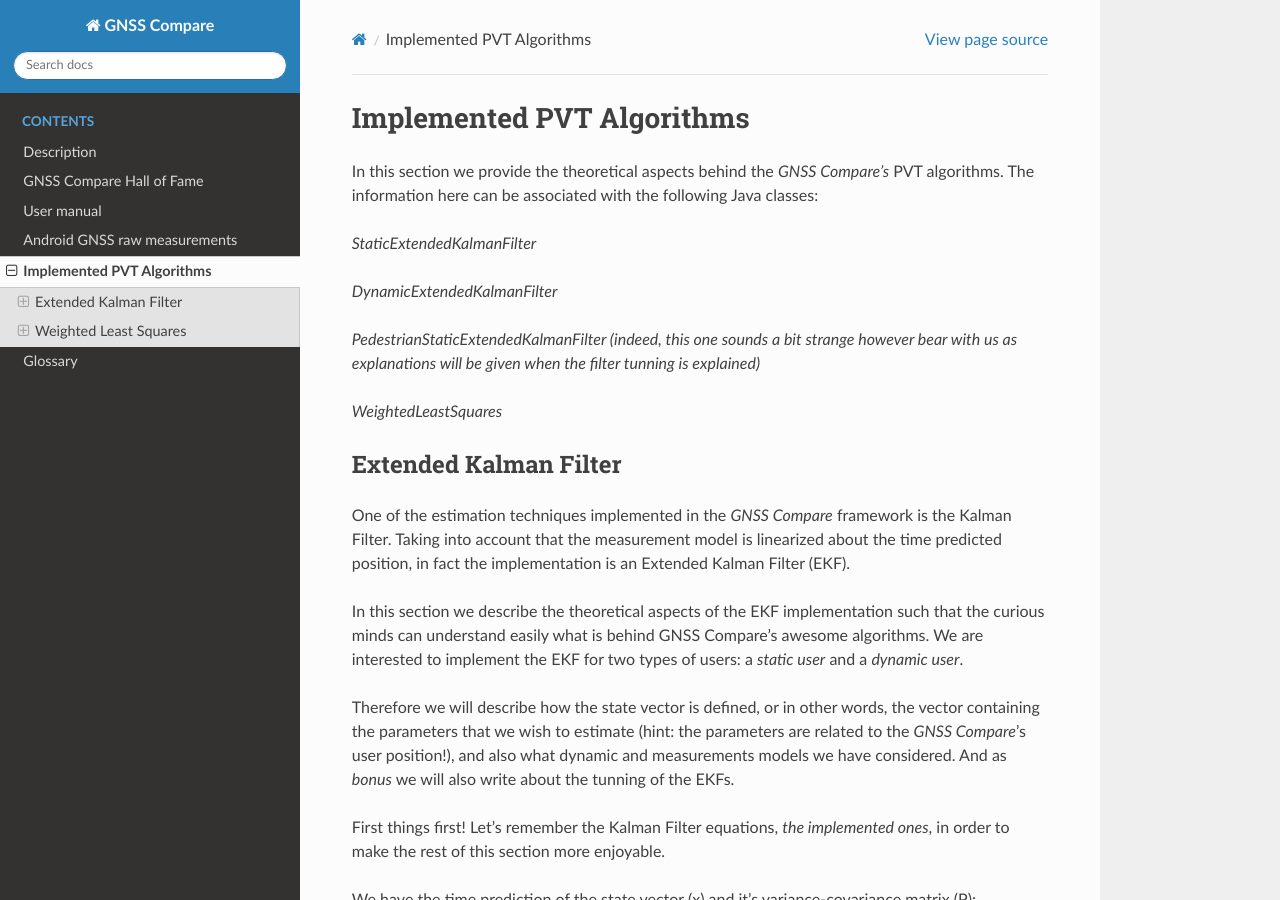
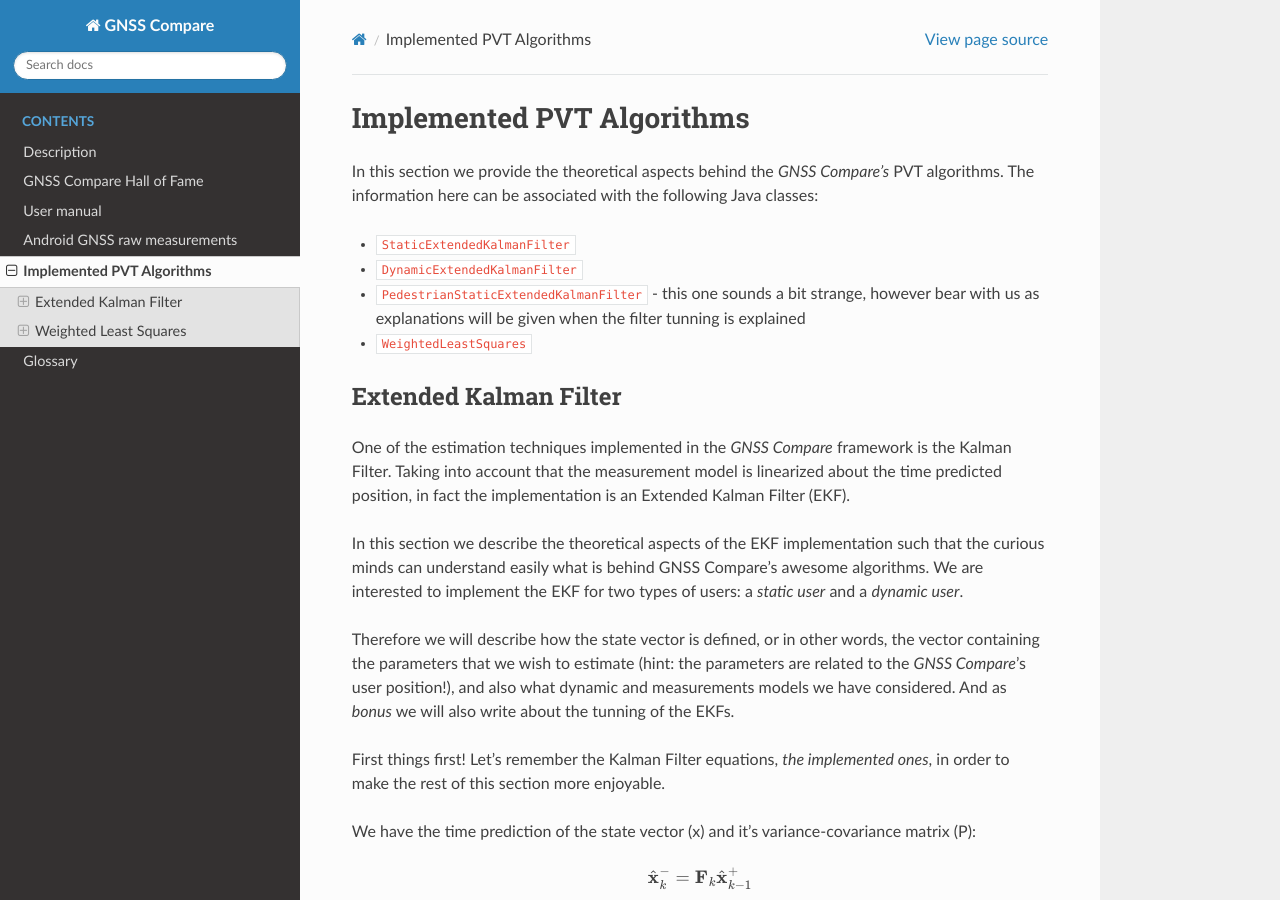
Before and after one commit to TheGalfins/GNSS_Compare, a Sphinx documentation site: the page built from docs/implemented_algorithms.rst, in a window 1280 px wide and 900 px high. Built offline with Sphinx 7.4.7 and the Read the Docs theme 2.0.0, drawn with Linux system fonts in a browser that asks for light colours.

```diff
--- a/docs/implemented_algorithms.rst
+++ b/docs/implemented_algorithms.rst
@@ -6,13 +6,13 @@ Implemented PVT Algorithms
 In this section we provide the theoretical aspects behind the *GNSS Compare's* PVT algorithms.
 The information here can be associated with the following Java classes:
 
-*StaticExtendedKalmanFilter*
+- ``StaticExtendedKalmanFilter``
 
-*DynamicExtendedKalmanFilter*
+- ``DynamicExtendedKalmanFilter``
 
-*PedestrianStaticExtendedKalmanFilter (indeed, this one sounds a bit strange however bear with us as explanations will be given when the filter tunning is explained)*
+- ``PedestrianStaticExtendedKalmanFilter`` - this one sounds a bit strange, however bear with us as explanations will be given when the filter tunning is explained
 
-*WeightedLeastSquares*
+- ``WeightedLeastSquares``
 
 Extended Kalman Filter
 ======================
@@ -93,6 +93,7 @@ Good, now we can see how the EKF was implemented for the *static user* and the *
 
 Static user
 -----------
+
 In the case of a static user we have the following state vector at the epoch *k*:
 
 .. math::
```
Also changed, not shown: docs/glossary.rst (+6 -1 lines), docs/user_manual.rst (+20 -7 lines).
